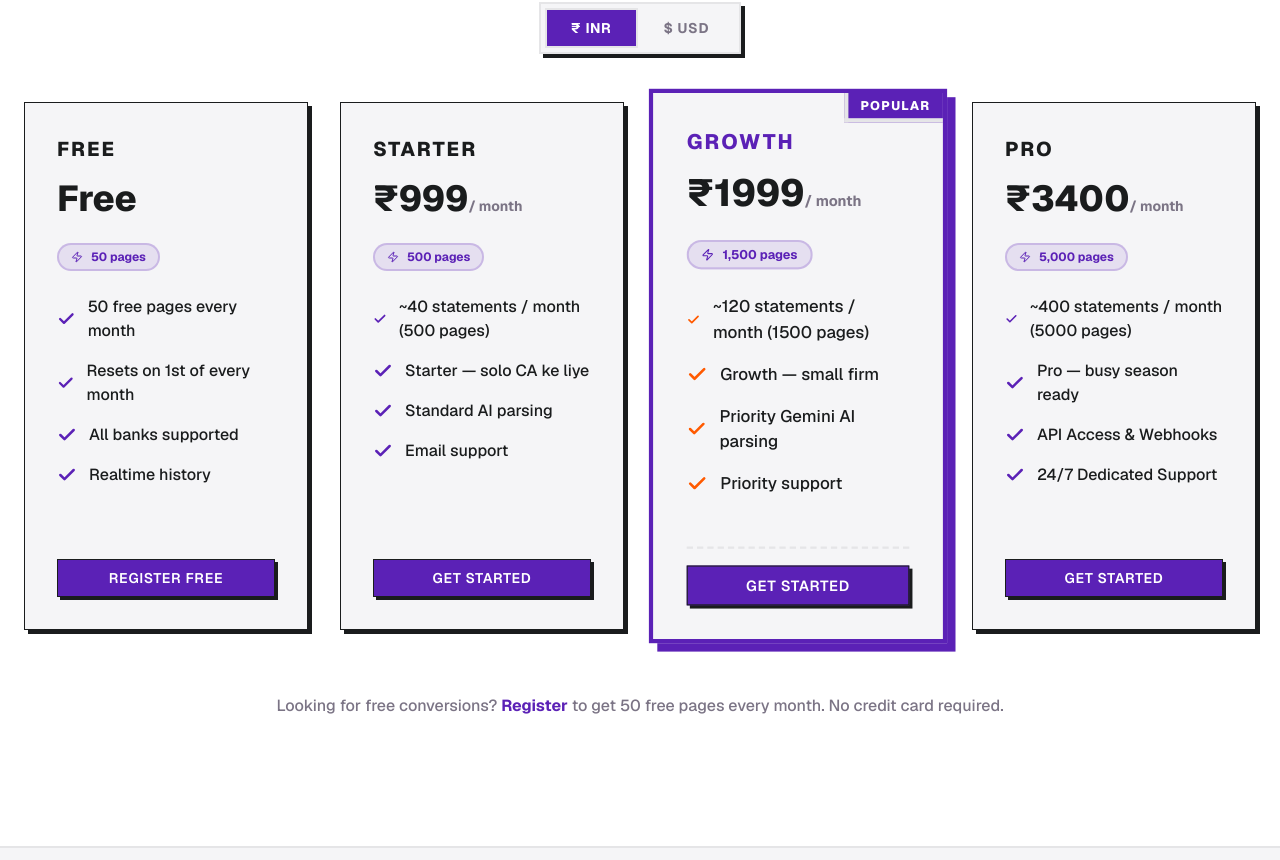
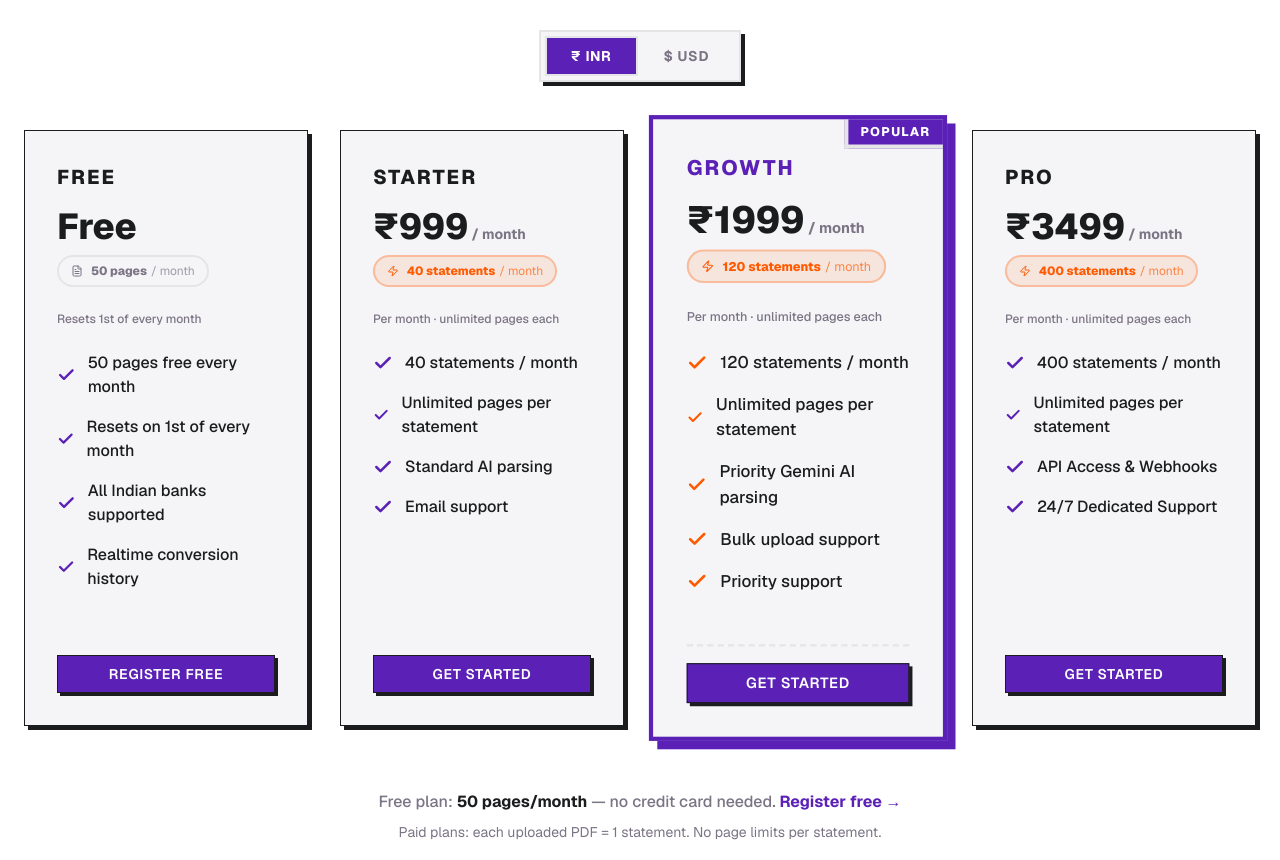
Before and after one commit to Badalu/parsify-landing, a Next.js app: page / in a window 1280 px wide. Shown: the part 3860-4720 px from the top of the page. Built offline with nearby package versions, Linux system fonts and the light colour scheme.

Commit message:
feat: statement-based pricing on landing page — 40/120/400 stmts/month

```diff
--- a/app/components/pricing.tsx
+++ b/app/components/pricing.tsx
@@ -1,7 +1,7 @@
 "use client";
 
 import React, { useState } from 'react';
-import { Check, Zap } from 'lucide-react';
+import { Check, FileText, Zap } from 'lucide-react';
 
 export function Pricing({ DASHBOARD_URL }: { DASHBOARD_URL: string }) {
   const [currency, setCurrency] = useState<"INR" | "USD">("INR");
@@ -12,37 +12,68 @@ export function Pricing({ DASHBOARD_URL }: { DASHBOARD_URL: string }) {
       name: "Free",
       inr: 0,
       usd: 0,
-      credits: 50,
-      features: ["50 free pages every month", "Resets on 1st of every month", "All banks supported", "Realtime history"],
+      // Free plan: PAGE-based
+      quota: "50 pages",
+      quotaNote: "Resets 1st of every month",
+      isPageBased: true,
+      features: [
+        "50 pages free every month",
+        "Resets on 1st of every month",
+        "All Indian banks supported",
+        "Realtime conversion history",
+      ],
       popular: false,
-      isFree: true
+      isFree: true,
     },
     {
       id: "starter_plan",
       name: "Starter",
       inr: 999,
       usd: 12,
-      credits: 500,
-      features: ["~40 statements / month (500 pages)", "Starter — solo CA ke liye", "Standard AI parsing", "Email support"],
-      popular: false
+      // Paid plan: STATEMENT-based
+      quota: "40 statements",
+      quotaNote: "Per month · unlimited pages each",
+      isPageBased: false,
+      features: [
+        "40 statements / month",
+        "Unlimited pages per statement",
+        "Standard AI parsing",
+        "Email support",
+      ],
+      popular: false,
     },
     {
       id: "professional_plan",
       name: "Growth",
       inr: 1999,
       usd: 25,
-      credits: 1500,
-      features: ["~120 statements / month (1500 pages)", "Growth — small firm", "Priority Gemini AI parsing", "Priority support"],
-      popular: true
+      quota: "120 statements",
+      quotaNote: "Per month · unlimited pages each",
+      isPageBased: false,
+      features: [
+        "120 statements / month",
+        "Unlimited pages per statement",
+        "Priority Gemini AI parsing",
+        "Bulk upload support",
+        "Priority support",
+      ],
+      popular: true,
     },
     {
       id: "business_plan",
       name: "Pro",
-      inr: 3400,
+      inr: 3499,
       usd: 45,
-      credits: 5000,
-      features: ["~400 statements / month (5000 pages)", "Pro — busy season ready", "API Access & Webhooks", "24/7 Dedicated Support"],
-      popular: false
+      quota: "400 statements",
+      quotaNote: "Per month · unlimited pages each",
+      isPageBased: false,
+      features: [
+        "400 statements / month",
+        "Unlimited pages per statement",
+        "API Access & Webhooks",
+        "24/7 Dedicated Support",
+      ],
+      popular: false,
     },
   ];
 
@@ -53,8 +84,11 @@ export function Pricing({ DASHBOARD_URL }: { DASHBOARD_URL: string }) {
           <h2 className="text-3xl sm:text-4xl lg:text-5xl font-black uppercase tracking-tight text-shadow-color font-sans mb-4 leading-tight">
             Simple Plans. <span className="text-secondary inline-block mt-2 sm:mt-0">No surprises.</span>
           </h2>
-          <p className="text-muted-foreground font-medium mb-8">
-            Pages never expire for paid plans. Top up anytime.
+          <p className="text-muted-foreground font-medium mb-2">
+            Paid plans are <strong className="text-foreground">statement-based</strong> — convert any size PDF, pay per statement.
+          </p>
+          <p className="text-sm text-muted-foreground mb-8">
+            Free plan is page-based (50 pages/month). Paid plans count each uploaded file as 1 statement, regardless of pages.
           </p>
 
           {/* Currency Toggle */}
@@ -79,40 +113,64 @@ export function Pricing({ DASHBOARD_URL }: { DASHBOARD_URL: string }) {
 
         <div className="grid md:grid-cols-2 lg:grid-cols-4 gap-8">
           {plans.map((plan) => (
-            <div key={plan.id} className={`brutal-card p-8 bg-card flex flex-col ${plan.popular ? 'border-4 border-primary scale-105 z-10 shadow-[8px_8px_0px_0px_#5b21b6] relative' : ''}`}>
+            <div
+              key={plan.id}
+              className={`brutal-card p-8 bg-card flex flex-col ${
+                plan.popular ? "border-4 border-primary scale-105 z-10 shadow-[8px_8px_0px_0px_#5b21b6] relative" : ""
+              }`}
+            >
               {plan.popular && (
                 <div className="absolute top-0 right-0 bg-primary text-white text-xs font-black uppercase tracking-widest px-3 py-1 border-b-4 border-l-4 border-shadow-color">
                   Popular
                 </div>
               )}
 
-              <div className={`text-xl font-black uppercase tracking-widest ${plan.popular ? 'text-primary' : 'text-shadow-color'} mb-4`}>
+              <div className={`text-xl font-black uppercase tracking-widest ${plan.popular ? "text-primary" : "text-shadow-color"} mb-4`}>
                 {plan.name}
               </div>
 
-              <div className="mb-6">
+              <div className="mb-2">
                 <span className="text-4xl font-black text-shadow-color">
-                  {plan.isFree ? "Free" : (currency === "INR" ? `₹${plan.inr}` : `$${plan.usd}`)}
+                  {plan.isFree ? "Free" : currency === "INR" ? `₹${plan.inr}` : `$${plan.usd}`}
                 </span>
-                {!plan.isFree && <span className="text-sm font-bold text-muted-foreground">/ month</span>}
+                {!plan.isFree && <span className="text-sm font-bold text-muted-foreground"> / month</span>}
               </div>
 
-              <div className="mb-6 inline-flex items-center gap-2 bg-primary/10 text-primary border-2 border-primary/20 px-3 py-1 rounded-full text-xs font-bold w-max">
-                <Zap className="w-3 h-3" />
-                <span>{plan.credits.toLocaleString("en-IN")} pages</span>
+              {/* Quota badge */}
+              <div className={`mb-6 inline-flex items-center gap-2 px-3 py-1.5 rounded-full text-xs font-bold w-max border-2 ${
+                plan.isPageBased
+                  ? "bg-muted/50 border-shadow-color/30 text-muted-foreground"
+                  : "bg-secondary/10 border-secondary/30 text-secondary"
+              }`}>
+                {plan.isPageBased ? <FileText className="w-3 h-3" /> : <Zap className="w-3 h-3" />}
+                <div>
+                  <span className="font-black">{plan.quota}</span>
+                  <span className="font-normal ml-1 opacity-70">{plan.isPageBased ? "/ month" : "/ month"}</span>
+                </div>
               </div>
+
+              {/* Quota note */}
+              <p className="text-xs text-muted-foreground mb-6 font-medium">{plan.quotaNote}</p>
 
               <ul className="space-y-4 mb-12 flex-1">
                 {plan.features.map((feature, i) => (
                   <li key={i} className="flex items-center gap-3 font-medium text-shadow-color">
-                    <Check className={`w-5 h-5 ${plan.popular ? 'text-secondary' : 'text-primary'}`} strokeWidth={3} />
+                    <Check
+                      className={`w-5 h-5 ${plan.popular ? "text-secondary" : "text-primary"}`}
+                      strokeWidth={3}
+                    />
                     {feature}
                   </li>
                 ))}
               </ul>
 
-              <div className={`mt-auto pt-4 ${plan.popular ? 'border-t-2 border-shadow-color border-dashed' : ''}`}>
-                <a href={`${DASHBOARD_URL}/signup`} className={`brutal-btn-primary w-full text-center block py-3 text-sm uppercase tracking-wider ${plan.popular ? 'bg-secondary text-white border-shadow-color' : ''}`}>
+              <div className={`mt-auto pt-4 ${plan.popular ? "border-t-2 border-shadow-color border-dashed" : ""}`}>
+                <a
+                  href={`${DASHBOARD_URL}/signup`}
+                  className={`brutal-btn-primary w-full text-center block py-3 text-sm uppercase tracking-wider ${
+                    plan.popular ? "bg-secondary text-white border-shadow-color" : ""
+                  }`}
+                >
                   {plan.isFree ? "Register Free" : "Get Started"}
                 </a>
               </div>
@@ -120,11 +178,15 @@ export function Pricing({ DASHBOARD_URL }: { DASHBOARD_URL: string }) {
           ))}
         </div>
 
-        {/* Free Tier Mention */}
-        <div className="mt-16 text-center">
-           <p className="text-muted-foreground font-medium">
-             Looking for free conversions? <a href={`${DASHBOARD_URL}/signup`} className="text-primary font-bold hover:underline">Register</a> to get 50 free pages every month. No credit card required.
-           </p>
+        {/* Bottom note */}
+        <div className="mt-16 text-center space-y-2">
+          <p className="text-muted-foreground font-medium">
+            Free plan: <strong className="text-foreground">50 pages/month</strong> — no credit card needed.{" "}
+            <a href={`${DASHBOARD_URL}/signup`} className="text-primary font-bold hover:underline">Register free →</a>
+          </p>
+          <p className="text-sm text-muted-foreground">
+            Paid plans: each uploaded PDF = 1 statement. No page limits per statement.
+          </p>
         </div>
       </div>
     </section>
```
